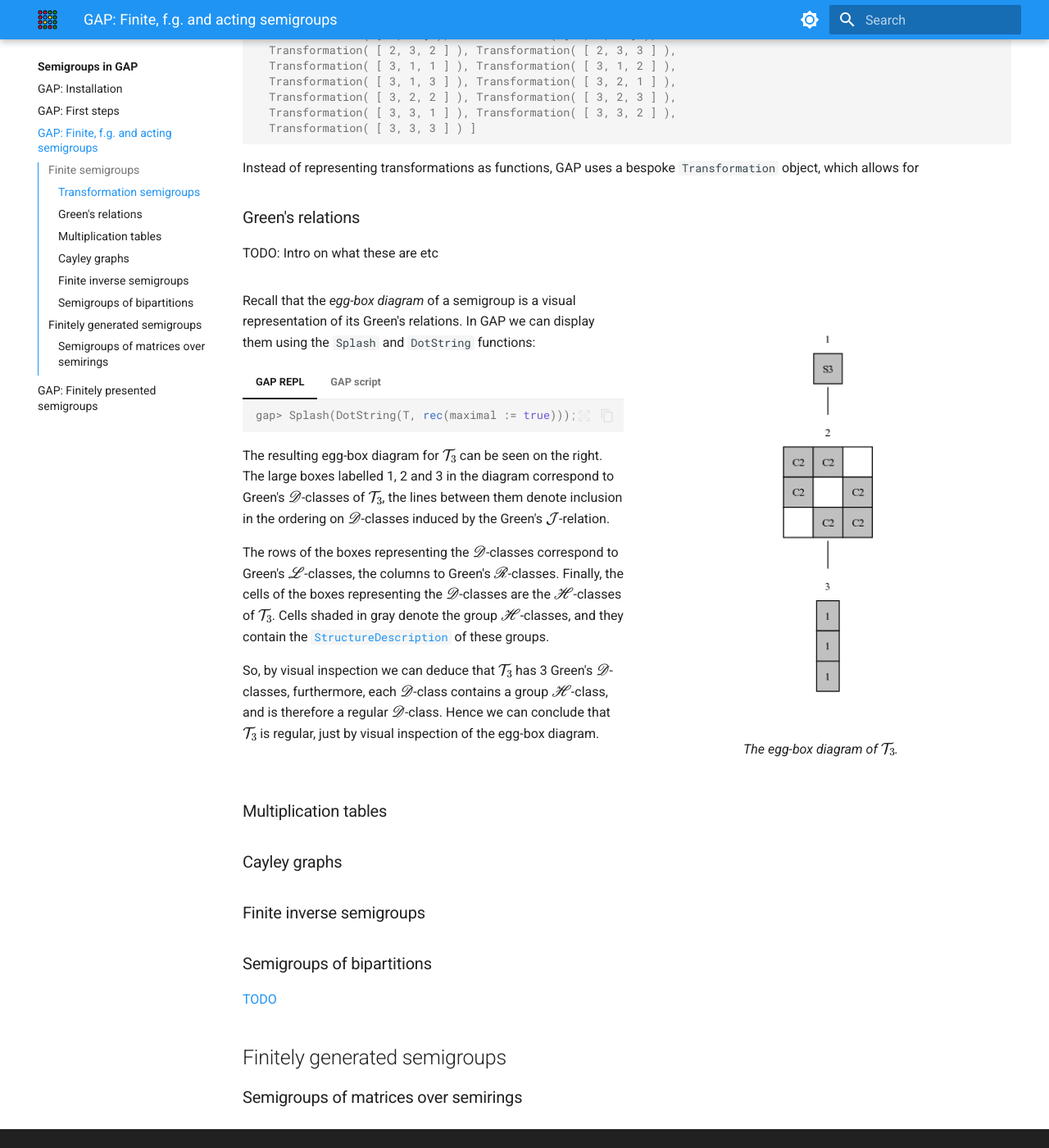
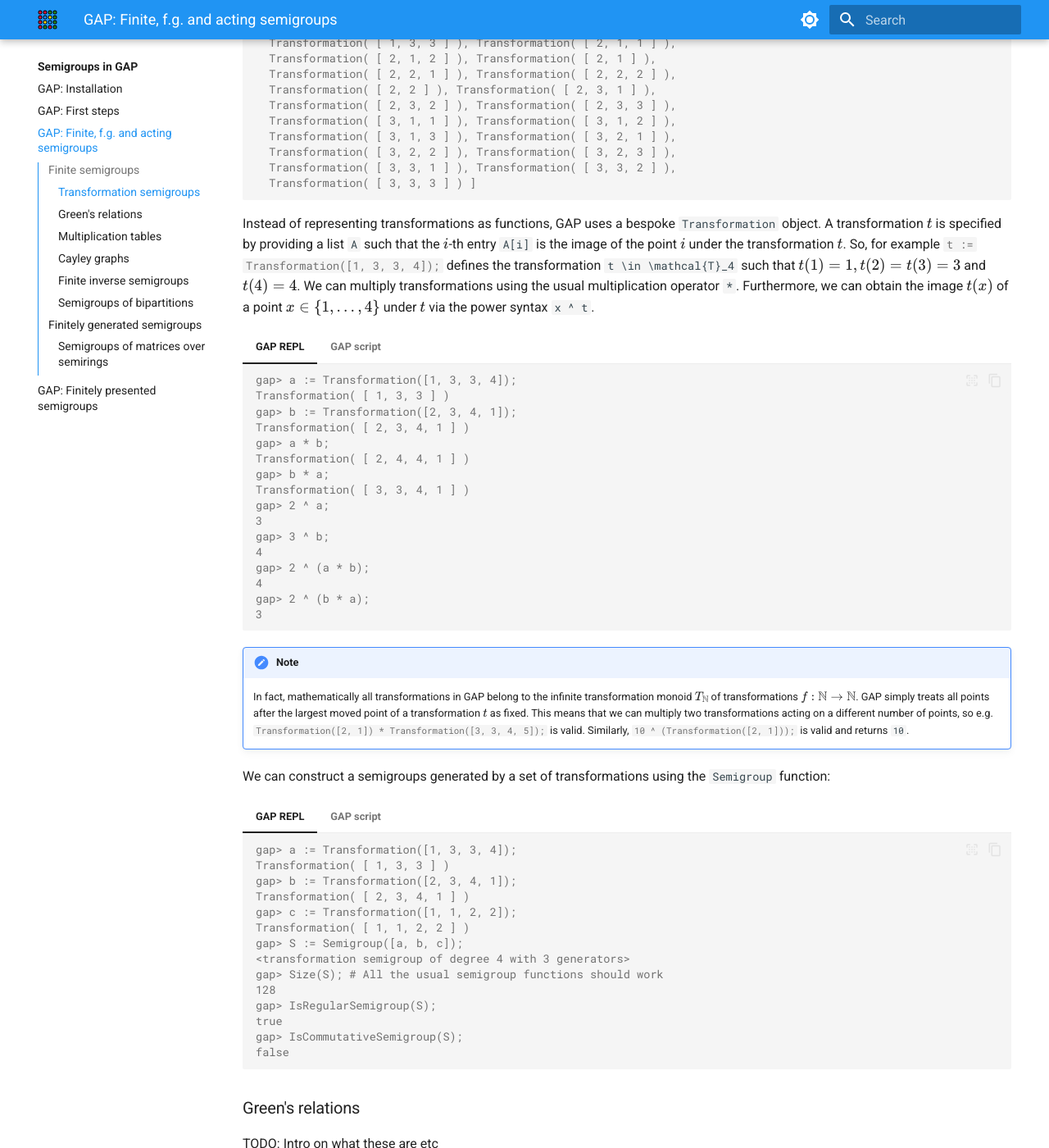
Before and after one commit to libsemigroups/tutorial, an MkDocs documentation site: the page built from docs/gap/worksheet1.md, in a window 1280 px wide and 1400 px high, scrolled down 2602 px. Shown: the whole window at 82% size. Built offline with MkDocs 1.6.1 and Material for MkDocs 9.7.7, drawn with Linux system fonts in a browser that asks for light colours; some of the changed text lies outside the part shown.

Commit message:
Chipping away at the finite gap semigroups

````diff
--- a/docs/gap/worksheet1.md
+++ b/docs/gap/worksheet1.md
@@ -53,6 +53,10 @@ In this section we showcase how one can construct and analyze certain kinds
 of finite semigroups.
 
 ### Transformation semigroups
+
+Before we delve into functions for analyzing semigroups, we first need to
+construct some example to analyze. In this section we introduce one rich
+family of examples, the _transformation semigroups_.
 
 Recall that a _transformation_ of
 degree $n$ is a function $f: \{1, \ldots, n\} \rightarrow \{1, \ldots, n\}$ and
@@ -148,7 +152,92 @@ To display the elements of `T` we can use the GAP function `Elements`:
     ```
 
 Instead of representing transformations as functions, GAP uses a bespoke
-`Transformation` object, which allows for
+`Transformation` object. A transformation $t$ is specified by providing
+a list `A` such that the $i$-th entry `A[i]` is the image of the point $i$
+under the transformation $t$. So, for example
+`#!gap t := Transformation([1, 3, 3, 4]);` defines the transformation
+`t \in \mathcal{T}_4`
+such that $t(1) = 1, t(2) = t(3) = 3$ and $t(4) = 4$. We can
+multiply transformations using the usual multiplication operator `*`.
+Furthermore, we can obtain the image $t(x)$ of a point
+$x \in \{1, \ldots, 4\}$ under $t$ via the power syntax `x ^ t`.
+
+=== "GAP REPL"
+    ```gap-repl
+    gap> a := Transformation([1, 3, 3, 4]);
+    Transformation( [ 1, 3, 3 ] )
+    gap> b := Transformation([2, 3, 4, 1]);
+    Transformation( [ 2, 3, 4, 1 ] )
+    gap> a * b;
+    Transformation( [ 2, 4, 4, 1 ] )
+    gap> b * a;
+    Transformation( [ 3, 3, 4, 1 ] )
+    gap> 2 ^ a;
+    3
+    gap> 3 ^ b;
+    4
+    gap> 2 ^ (a * b);
+    4
+    gap> 2 ^ (b * a);
+    3
+    ```
+=== "GAP script"
+    ```gap
+    a := Transformation([1, 3, 3, 4]);
+    b := Transformation([2, 3, 4, 1]);
+    a * b;
+    b * a;
+    2 ^ a;
+    3 ^ b;
+    2 ^ (a * b);
+    2 ^ (b * a);
+    ```
+
+!!! note
+    In fact, mathematically all transformations in GAP belong to
+    the infinite transformation monoid $T_\mathbb{N}$ of transformations
+    $f: \mathbb{N} \rightarrow \mathbb{N}$. GAP simply treats all points
+    after the largest moved point of a transformation $t$ as fixed.
+    This means that we can multiply two transformations acting
+    on a different number of points, so e.g.
+    `#!gap Transformation([2, 1]) * Transformation([3, 3, 4, 5]);`
+    is valid. Similarly, `#!gap 10 ^ (Transformation([2, 1]));` is
+    valid and returns `10`.
+
+We can construct a semigroups generated by a set of transformations using the
+`Semigroup` function:
+
+=== "GAP REPL"
+    ```gap-repl
+    gap> a := Transformation([1, 3, 3, 4]);
+    Transformation( [ 1, 3, 3 ] )
+    gap> b := Transformation([2, 3, 4, 1]);
+    Transformation( [ 2, 3, 4, 1 ] )
+    gap> c := Transformation([1, 1, 2, 2]);
+    Transformation( [ 1, 1, 2, 2 ] )
+    gap> S := Semigroup([a, b, c]);
+    <transformation semigroup of degree 4 with 3 generators>
+    gap> Size(S); # All the usual semigroup functions should work
+    128
+    gap> IsRegularSemigroup(S);
+    true
+    gap> IsCommutativeSemigroup(S);
+    false
+    ```
+=== "GAP script"
+    ```gap
+    a := Transformation([1, 3, 3, 4]);
+    b := Transformation([2, 3, 4, 1]);
+    c := Transformation([1, 1, 2, 2]);
+    S := Semigroup([a, b, c]);
+    Size(S); # All the usual semigroup functions should work
+    IsRegularSemigroup(S);
+    IsCommutativeSemigroup(S);
+    ```
+
+
+
+
 
 ### Green's relations
 
````
